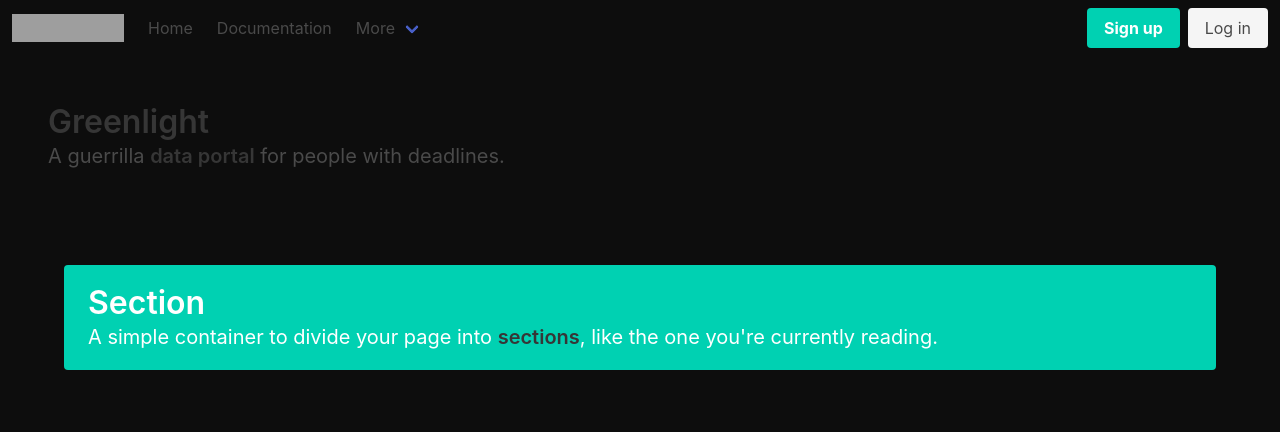
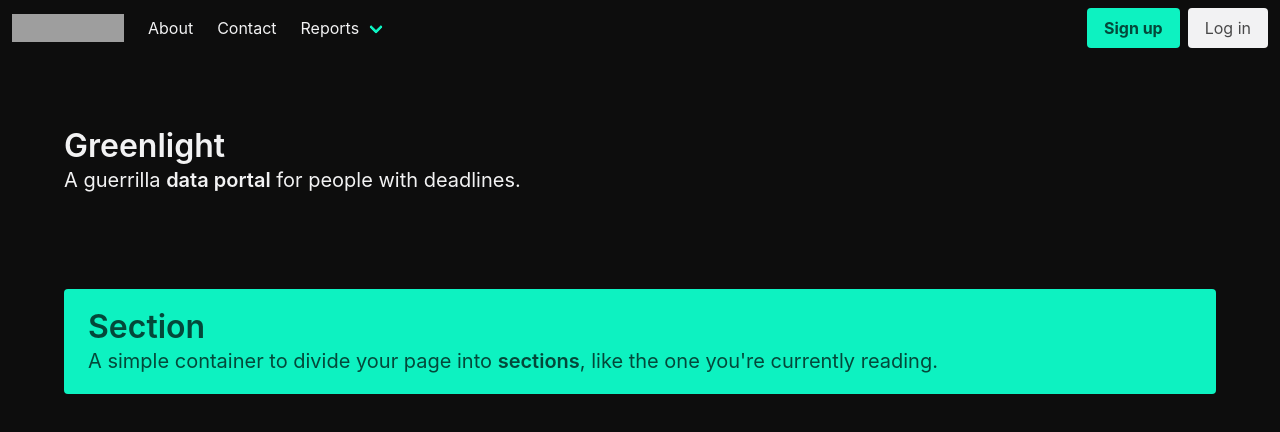
Before and after one commit to API-Guild/greenlight, a Gatsby site: page / in a window 1280 px wide. Built offline with nearby package versions, Linux system fonts and the light colour scheme; Gatsby itself is replaced by a stand-in of ours; grey boxes are pictures that could not be loaded.

Commit message:
basic landing page and navigation

```diff
--- a/gatsby-config.js
+++ b/gatsby-config.js
@@ -11,7 +11,7 @@ module.exports = {
     {
       resolve: `gatsby-plugin-purgecss`,
       options: {
-        // printRejected: true, // Print removed selectors and processed file names
+        printRejected: false, // Print removed selectors and processed file names
         develop: true, // Enable while using `gatsby develop`
         // tailwind: true, // Enable tailwindcss support
         // ignore: ['/ignored.css', 'prismjs/', 'docsearch.js/'], // Ignore files/folders
--- a/src/components/header/header.js
+++ b/src/components/header/header.js
@@ -18,16 +18,16 @@ export default function Header() {
 
       <div id="navbarCollapse" className="navbar-menu">
         <div className="navbar-start">
-          <a className="navbar-item" href="/">Home</a>
-          <a className="navbar-item" href="/">Documentation</a>
+          <a className="navbar-item" href="/">About</a>
+          <a className="navbar-item" href="/">Contact</a>
 
           <div className="navbar-item has-dropdown is-hoverable">
-            <a className="navbar-link" href="/">More</a>
+            <a className="navbar-link" href="/">Reports</a>
 
             <div className="navbar-dropdown">
-              <a className="navbar-item" href="/">About</a>
-              <a className="navbar-item" href="/">Jobs</a>
-              <a className="navbar-item" href="/">Contact</a>
+              <a className="navbar-item" href="/">Financials</a>
+              <a className="navbar-item" href="/">Supply Chain</a>
+              <a className="navbar-item" href="/">Sales</a>
               <hr className="navbar-divider"></hr>
               <a className="navbar-item" href="/">Report an issue</a>
             </div>
@@ -37,12 +37,12 @@ export default function Header() {
         <div className="navbar-end">
           <div className="navbar-item">
             <div className="buttons">
-              <span className="button is-primary">
+              <button className="button is-primary">
                 <strong>Sign up</strong>
-              </span>
-              <span className="button is-light">
+              </button>
+              <button className="button is-light">
                 Log in
-              </span>
+              </button>
             </div>
           </div>
         </div>
--- a/src/pages/global.scss
+++ b/src/pages/global.scss
@@ -1,12 +1,15 @@
 @charset "utf-8";
+
+@import "~bulma/sass/utilities/initial-variables";
 
 // colors use hsl to allow Bulma to optimize their values for readability
 // for more info see: https://bulma.io/documentation/overview/functions/#the-code-findcolorinvert-code-function
 
 // color palette
-$greenlight: hsl(167,97%,64%);
+$greenlight: hsl(167,90%,50%);
 $milk: hsl(210,50%,99%);
-$dark: hsl(0,0%,5%);
+$overcast: hsl(240,4,95);
+$night: hsl(0,0%,5%);
 $canary: hsl(55,79%,53%);
 $tulip: hsl(350,78%,75%);
 $masago: hsl(28,97%,49%);
@@ -15,17 +18,33 @@ $salmon: hsl(8,89%,65%);
 $nori: hsl(32,32%,10%);
 
 // brand color scheme
-$darkTheme: $dark;
+$darkTheme: $night;
 $lightTheme: $milk;
 $accentMain: $greenlight;
 
 ///////////// ** MODIFY STYLES HERE! ** /////////////
 // variables declared before importing Bulma to override their values (set to one of the above variables or add your own)
-$black: $lightTheme;
-$white: $darkTheme;
+$black: $accentMain;
+$black-ter: findLightColor($accentMain);
+$white: $milk;
+$white-ter: findLightColor($white);
+$white-bis: findDarkColor($white);
+$light: $overcast;
+
+$text: $light;
+$text-strong: $white-bis;
+
 $background: $darkTheme;
 $scheme-main: $darkTheme;
 $scheme-main-bis: $darkTheme;
-$scheme-main-ter: $darkTheme;
 
-@import "~bulma/bulma.sass"
+$primary: $accentMain;
+$link: $accentMain;
+
+$navbar-divider-background-color: $grey-dark;
+
+@import "~bulma/bulma.sass";
+
+.navbar-dropdown {
+  border-top-color: $grey-dark;
+}
--- a/src/pages/index.js
+++ b/src/pages/index.js
@@ -5,8 +5,10 @@ import Layout from "../components/layout/layout"
 export default function Home() {
   return (
     <Layout>
-      <section className="hero">
-        <div className="hero-body">
+      <br></br>
+      {/* Title */}
+      <section className="section">
+        <div className="container is-justify-content-flex-start">
           <p className="title">
             Greenlight
           </p>
@@ -15,6 +17,7 @@ export default function Home() {
           </p>
         </div>
       </section>
+
       <section className="section">
         <div className="container">
           <div className="notification is-primary">
```
